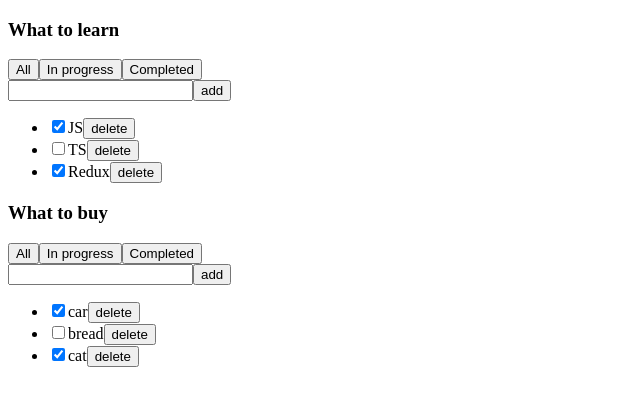
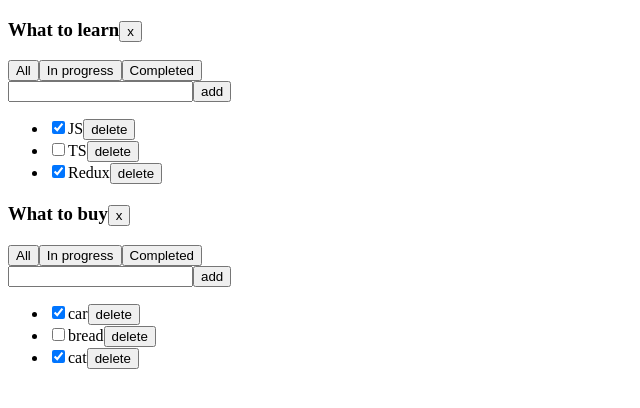
Before and after one commit to KseniaPopova02/ToDoList-React-TS, a React (Create React App) app: page / in a window 1280 px wide. Shown: the top 408 px of the page, without its empty margins (0-640 px from the left). Built offline with nearby package versions, Linux system fonts and the light colour scheme.

Commit message:
add: delete todoList button

```diff
--- a/src/App.tsx
+++ b/src/App.tsx
@@ -81,6 +81,15 @@ function App() {
     setTasks({ ...tasks });
   };
 
+  const handleDeleteTodoList = (todoListId: string) => {
+    const filteredTodoLists = todoLists.filter(
+      (todoList) => todoList.id !== todoListId
+    );
+    setTodoLists(filteredTodoLists);
+    delete tasks[todoListId];
+    setTasks({ ...tasks });
+  };
+
   return (
     <>
       {todoLists.map((todoList) => {
@@ -101,6 +110,7 @@ function App() {
             changeFilter={changeFilter}
             handleAddTask={handleAddTask}
             changeTaskStatus={changeTaskStatus}
+            handleDeleteTodoList={handleDeleteTodoList}
           />
         );
       })}
--- a/src/modules/TodoList/TodoList.tsx
+++ b/src/modules/TodoList/TodoList.tsx
@@ -10,11 +10,12 @@ type TaskType = {
 type PropsType = {
   title: string;
   tasks: Array<TaskType>;
+  id: string;
   deleteTask: (taskId: string, todoListId: string) => void;
   changeFilter: (value: FilterValuesType, todoListId: string) => void;
   handleAddTask: (item: string, todoListId: string) => void;
   changeTaskStatus: (taskId: string, todoListId: string) => void;
-  id: string;
+  handleDeleteTodoList: (todoListId: string) => void;
 };
 
 export const TodoList = (props: PropsType) => {
@@ -54,9 +55,16 @@ export const TodoList = (props: PropsType) => {
         break;
     }
   };
+
+  const deleteTodoList = () => {
+    props.handleDeleteTodoList(props.id);
+  };
   return (
     <>
-      <h3>{props.title}</h3>
+      <h3>
+        {props.title}
+        <button onClick={deleteTodoList}>x</button>
+      </h3>
       <div>
         <button
           onClick={() => {
```
